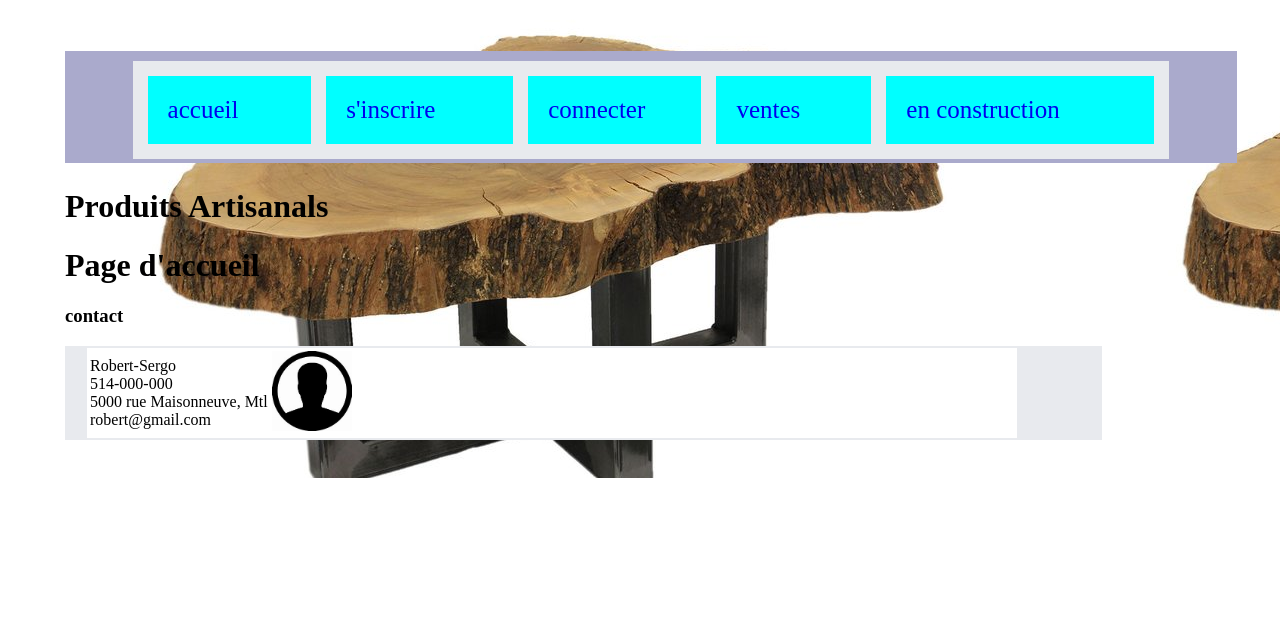
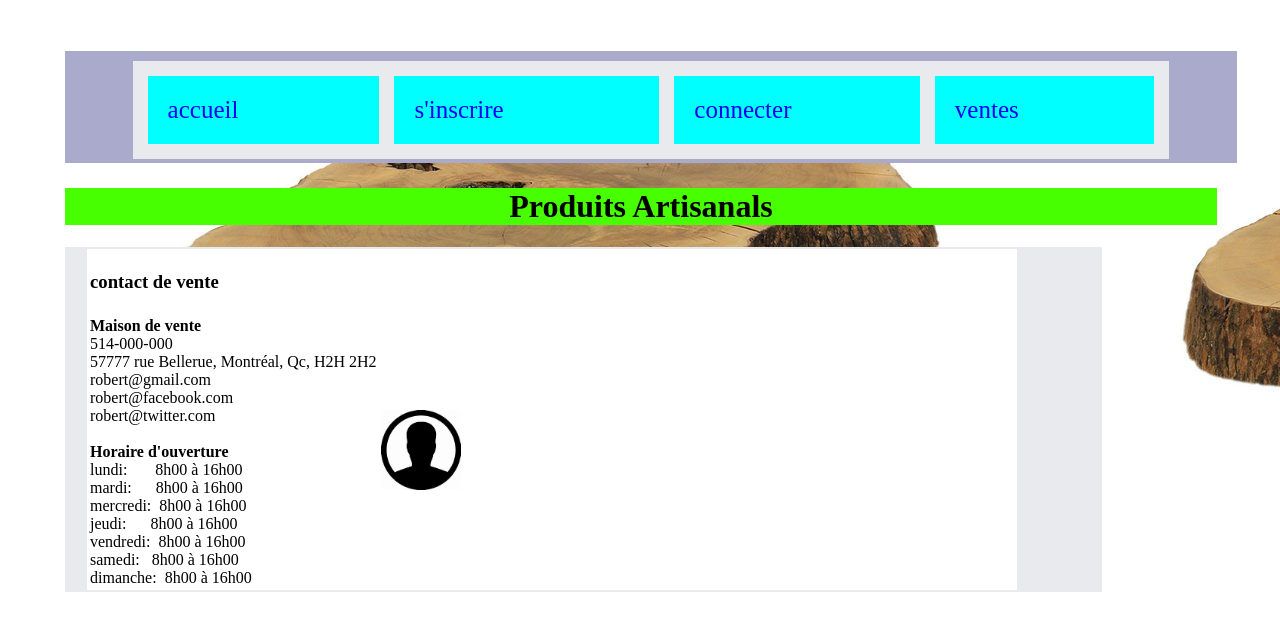
Before and after one commit to robertsergo/labo_web_html, a plain HTML site: page laboratoire1/index.html in a window 1280 px wide. Drawn offline with Linux system fonts and the light colour scheme; a script that the page names is missing.

Commit message:
update vente.html

```diff
--- a/laboratoire1/index.html
+++ b/laboratoire1/index.html
@@ -37,7 +37,7 @@
                         <td>  <a href="inscription.html"> s'inscrire &nbsp;&nbsp;</a></li></td>
                         <td>  <a href="connection.html"> connecter </a></td>
                         <td> <a href="vente.html">ventes &nbsp;&nbsp;</a> </td>
-                        <td> <a href="page_en_construction.html">en construction &nbsp;&nbsp;</a> </td>
+
 
                     </tr>
                 </table>
@@ -45,19 +45,35 @@
           </center>
             </div>
 
-            <h1>Produits Artisanals</h1>
-            <h1>Page d'accueil</h1>
+            <center>
+                    <div id="titre">
+                        <h1> Produits Artisanals</h1>
+                    </div>
+             </center>
+
 
             <div id="contact">
 
                 <table>
+                    <th> <h3>contact de vente</h3> </th>
                     <tr>
-                        <h3>contact</h3>
+
                         <td>
-                            Robert-Sergo<br>
+                            <strong>Maison de vente</strong><br>
+
                             514-000-000<br>
-                            5000 rue Maisonneuve, Mtl<br>
+                            57777 rue Bellerue, Montréal, Qc, H2H 2H2<br>
                             robert@gmail.com<br>
+                            robert@facebook.com<br>
+                            robert@twitter.com<br><br>
+                            <strong>Horaire d'ouverture</strong><br>
+                            lundi:&nbsp; &nbsp;&nbsp;&nbsp;&nbsp;&nbsp;8h00 à 16h00<br>
+                            mardi:&nbsp;&nbsp;&nbsp; &nbsp;&nbsp;8h00 à 16h00<br>
+                            mercredi: &nbsp;8h00 à 16h00<br>
+                            jeudi:&nbsp;&nbsp;&nbsp; &nbsp;&nbsp;8h00 à 16h00<br>
+                            vendredi:&nbsp; 8h00 à 16h00<br>
+                            samedi: &nbsp;&nbsp;8h00 à 16h00<br>
+                            dimanche:&nbsp; 8h00 à 16h00<br>
 
                         </td>
 
--- a/laboratoire1/styles.css
+++ b/laboratoire1/styles.css
@@ -15,7 +15,7 @@ source educative: w3schools.com et MDN developpers.monzilla.org/doc/web
     font-size: 25px;
 }
 
-a{
+a {
     text-decoration:none
 }
 
@@ -27,10 +27,11 @@ table{
     background-color: rgb(232, 234, 238);
 }
 
-tr{
+tr {
     background-color: aqua;
 
 }
+
 #contact tr{
     background-color: white;
     border: 0px;
@@ -50,11 +51,18 @@ tr{
 source educative: w3schools.com et MDN developpers.monzilla.org/doc/web
 */
 #header{
-    position: relative; text-align: center; width: 900px; margin: auto; height: 200px;
-    background-image: url(images/artisan5.jpg); }
+    position: relative;
+    text-align: center;
+    width: 900px;
+    margin: auto;
+    height: 200px;
+    background-image: url(images/artisan5.jpg);
+ }
+
 body {
-    font: 16px  margin: auto;
-    background-color: "#F4F6F7";
+    font: 16px;
+    margin: auto ;
+    background-color:blank;
     margin-top: 15px;
     margin-bottom: 10px;
     margin-left: 65px;
@@ -75,6 +83,13 @@ img {
     width:80px;
     height:80px;
 }
+
+
+#titre h1{
+    background-color: rgb(072, 255, 001);
+
+}
+
 /*
 #contact h3{
     font-family: 'Courier New', Courier, monospace;
```
Also changed, not shown: laboratoire1/connection.html (+14 -15 lines), laboratoire1/inscription.html (+17 -17 lines), laboratoire1/page_en_construction.html (+8 -7 lines), laboratoire1/vente.html (+20 -15 lines).
